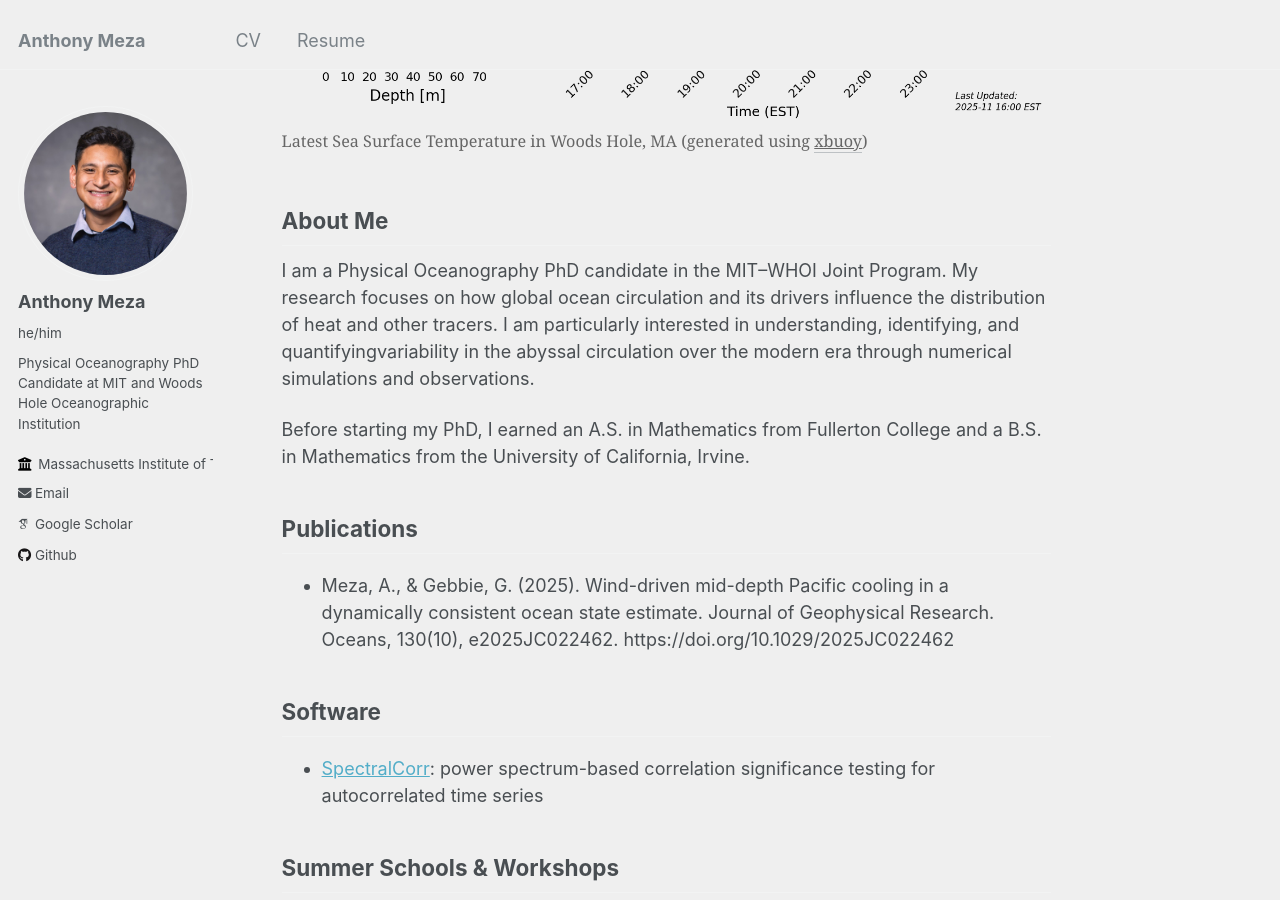
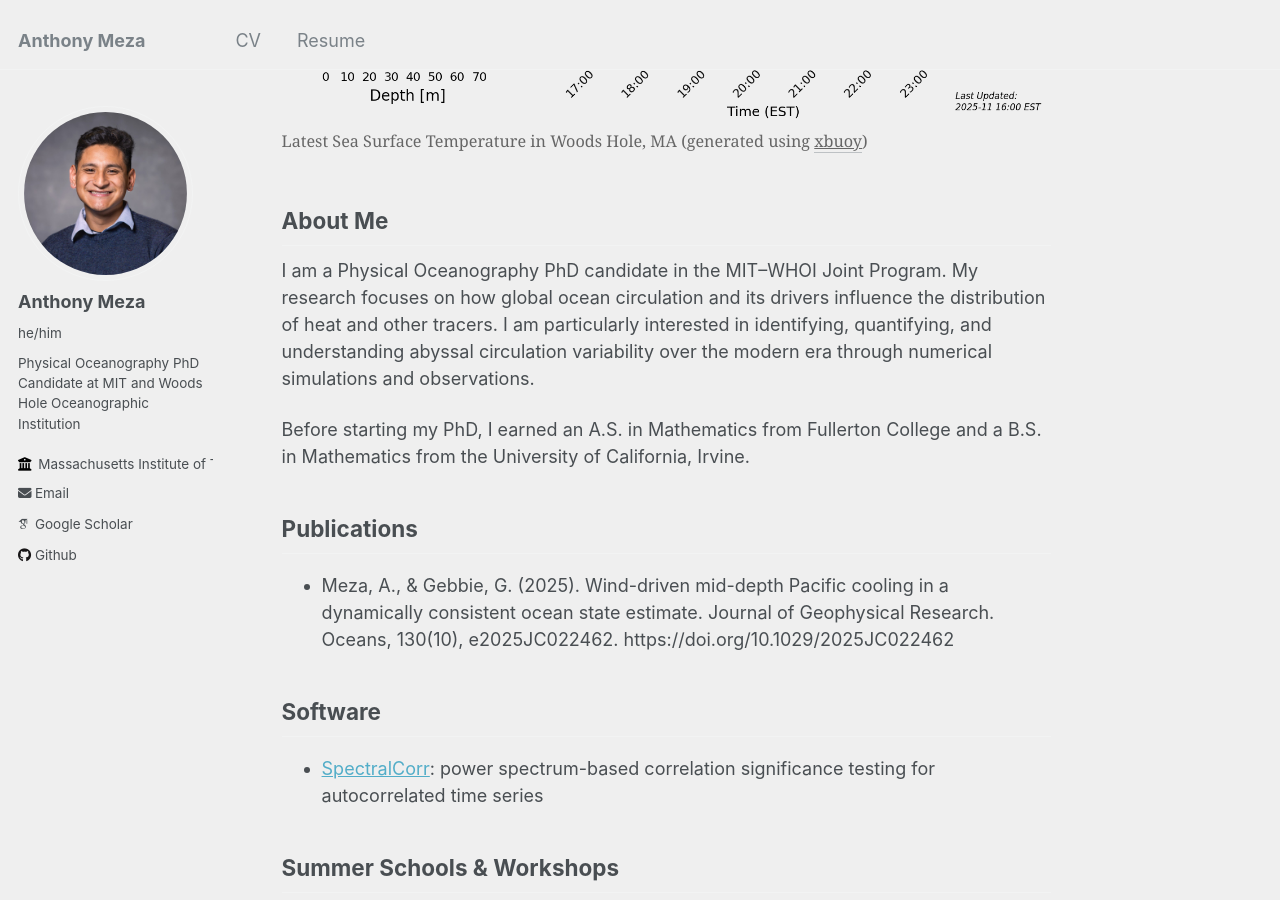
Before and after one commit to anthony-meza/anthony-meza.github.io, a Jekyll site: the page built from _pages/about.md, in a window 1280 px wide and 900 px high, scrolled down 503 px. Built offline with Jekyll 4.4.1, drawn with Linux system fonts in a browser that asks for light colours; some web fonts are replaced.

Commit message:
Reorder phrases for clarity in about.md

```diff
--- a/_pages/about.md
+++ b/_pages/about.md
@@ -27,7 +27,7 @@ redirect_from:
 
 ## About Me
 
-I am a Physical Oceanography PhD candidate in the MIT–WHOI Joint Program. My research focuses on how global ocean circulation and its drivers influence the distribution of heat and other tracers. I am particularly interested in understanding, identifying, and quantifyingvariability in the abyssal circulation over the modern era through numerical simulations and observations.
+I am a Physical Oceanography PhD candidate in the MIT–WHOI Joint Program. My research focuses on how global ocean circulation and its drivers influence the distribution of heat and other tracers. I am particularly interested in identifying, quantifying, and understanding abyssal circulation variability over the modern era through numerical simulations and observations.
 
 Before starting my PhD, I earned an A.S. in Mathematics from Fullerton College and a B.S. in Mathematics from the University of California, Irvine.
 
```
